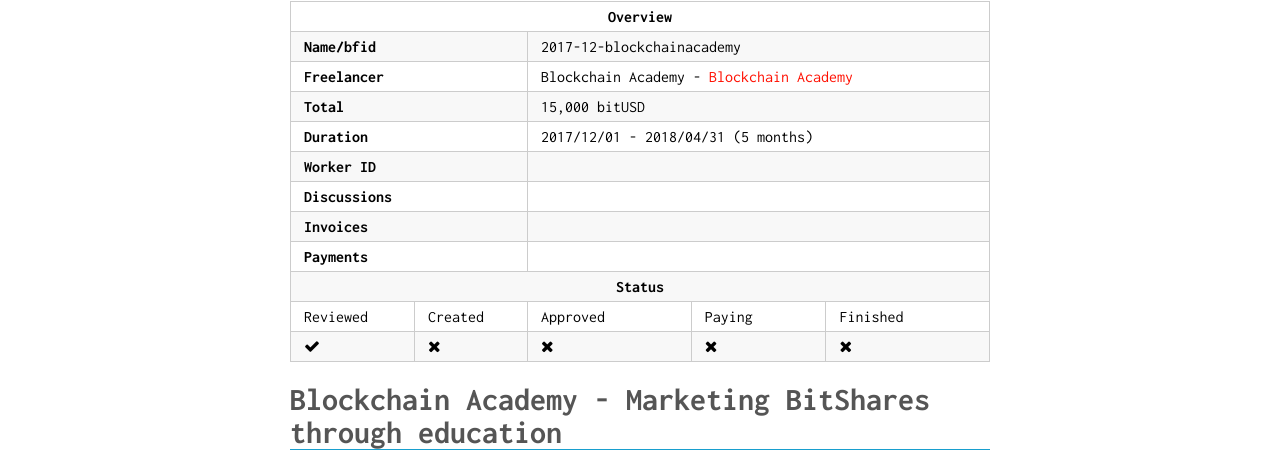
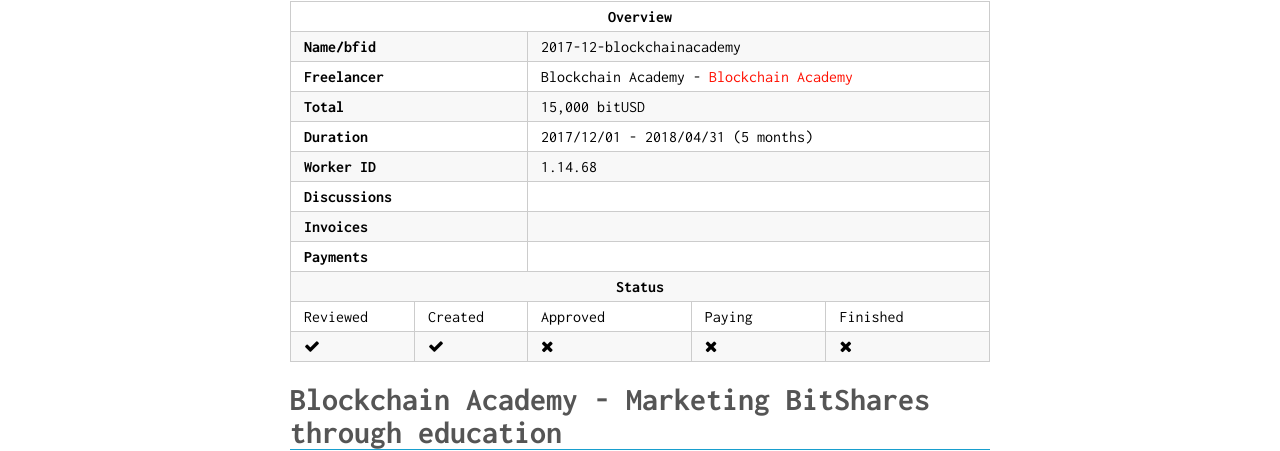
Before and after one commit to thehapax/bitshares.foundation, a Jekyll site: the page built from _workers/2017-12-blockchainacademy.md, in a window 1280 px wide and 900 px high. Shown: the part 124-575 px from the top of the window. Built offline with Jekyll 4.4.1, drawn with Linux system fonts in a browser that asks for light colours.

Commit message:
worker created

```diff
--- a/_workers/2017-12-blockchainacademy.md
+++ b/_workers/2017-12-blockchainacademy.md
@@ -1,7 +1,7 @@
 ---
 layout: worker
 bfid: 2017-12-blockchainacademy
-workerid:
+workerid: 1.14.68
 title: Blockchain Academy - Marketing BitShares through education
 name: Blockchain Academy
 company:
```
Also changed, not shown: other parts of _workers/2017-12-blockchainacademy.md (+1 -1 lines).
